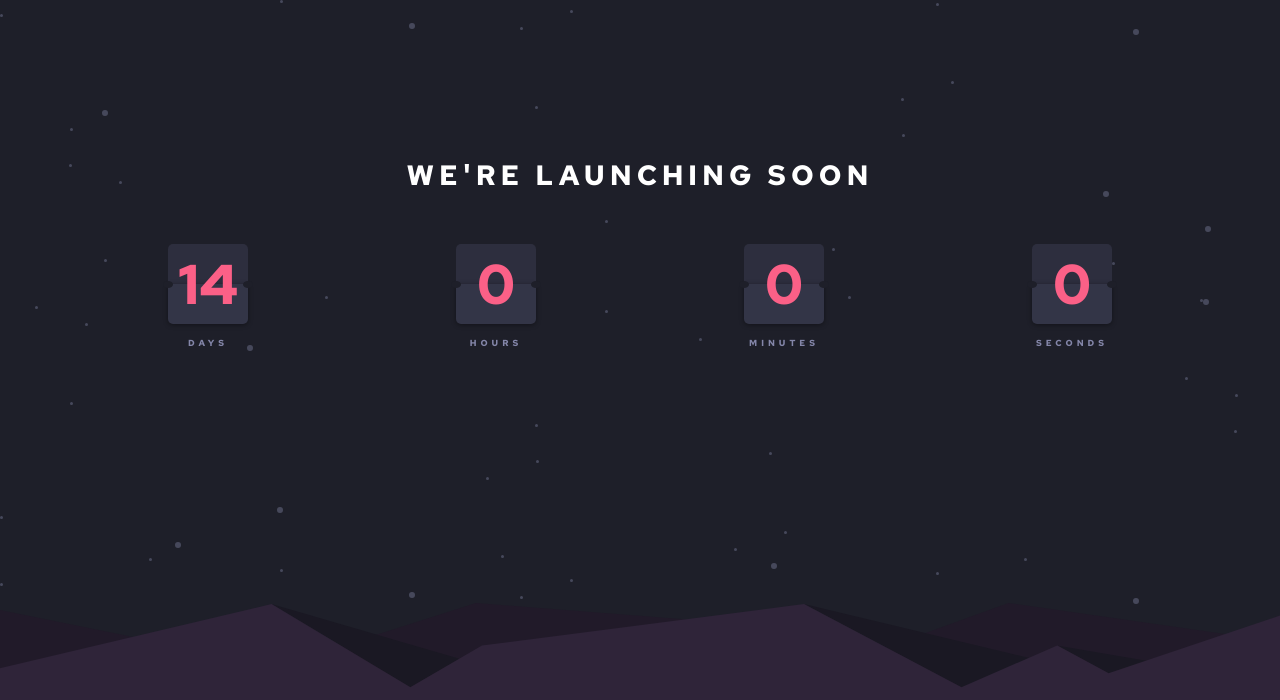
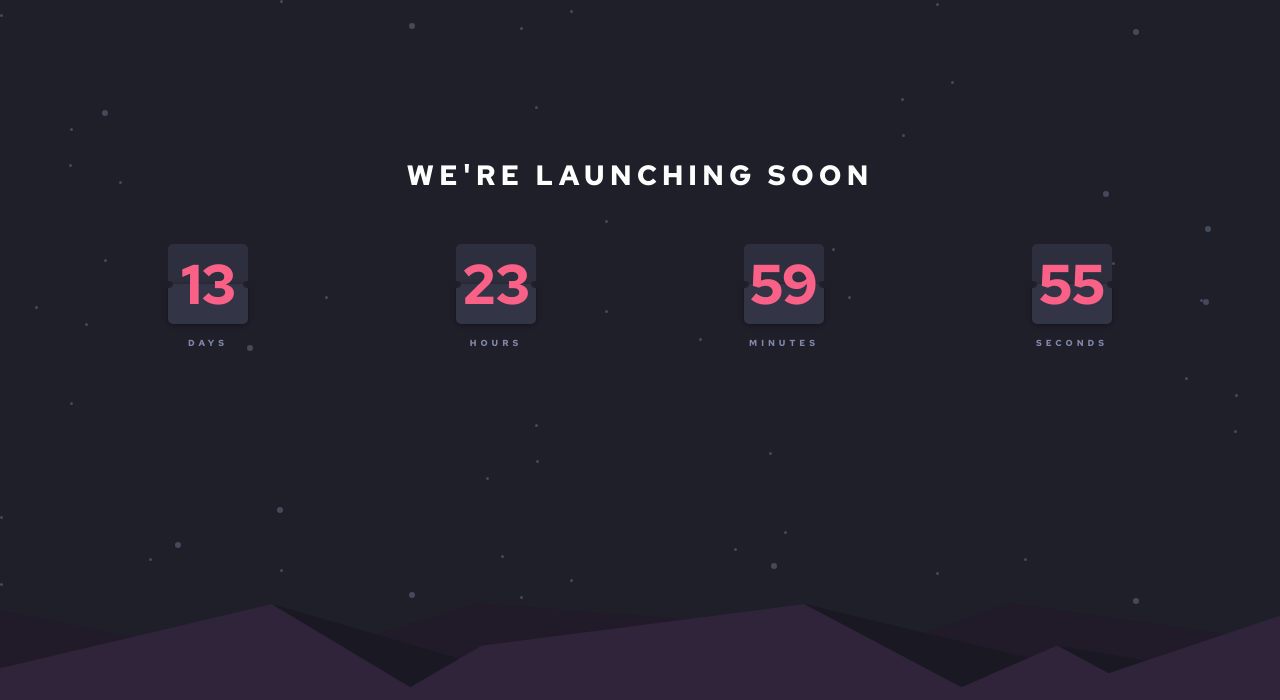
Before and after one commit to Rex-xx-glitch/launchTimer, a plain HTML site: page index.html in a window 1280 px wide. Shown: the top 700 px of the page. Drawn offline with Linux system fonts and the light colour scheme.

Commit message:
add basic functionality without animation

```diff
--- a/index.html
+++ b/index.html
@@ -64,6 +64,8 @@
 
       <img src="images/pattern-hills.svg" alt="hill" class="hill" />
     </div>
-    <script src="scripts/main.js"></script>
+    <script type="module" src="scripts/helper.js"></script>
+    <script type="module" src="scripts/main.js"></script>
+
   </body>
 </html>
--- /dev/null
+++ b/scripts/helper.js
@@ -0,0 +1,22 @@
+
+export function getEl(time){
+    return document.querySelector(`.${time} .value`);
+}
+
+export function getDays(sec){
+    return Math.floor(sec / (24 * 60 * 60));
+}
+
+export function getHours(sec){
+    const remainingSec = sec - getDays(sec) * 24 * 60 * 60;
+    return Math.floor(remainingSec / (60 * 60));
+}
+
+export function getMinutes(sec){
+    const remainingSec = sec - getDays(sec) * 24 * 60 * 60 - getHours(sec) * 60 * 60;
+    return Math.floor(remainingSec / 60);
+}
+
+export function getSeconds(sec){
+    return sec - getDays(sec) * 24 * 60 * 60 - getHours(sec) * 60 * 60 - getMinutes(sec) * 60;
+}
--- a/scripts/main.js
+++ b/scripts/main.js
@@ -0,0 +1,38 @@
+import { getEl, getDays, getHours, getMinutes, getSeconds } from "./helper.js";
+
+let launchTime = 14 * 24 * 60 * 60; //in seconds
+const DaysEl = getEl("days");
+const HoursEl = getEl("hours");
+const MinutesEl = getEl("minutes");
+const SecondsEl = getEl("seconds");
+
+function tick() {
+  launchTime -= 1;
+
+  const days = getDays(launchTime);
+  const hours = getHours(launchTime);
+  const minutes = getMinutes(launchTime);
+  const seconds = getSeconds(launchTime);
+
+  if (DaysEl.innerHTML !== String(days)) {
+    DaysEl.innerHTML = days;
+    //animate(DaysEl);
+  }
+
+  if (HoursEl.innerHTML !== String(hours)) {
+    HoursEl.innerHTML = hours;
+    //animate(HoursEl);
+  }
+
+  if (MinutesEl.innerHTML !== String(minutes)) {
+    MinutesEl.innerHTML = minutes;
+    //animate(MinutesEl);
+  }
+
+  if (SecondsEl.innerHTML !== String(seconds)) {
+    SecondsEl.innerHTML = seconds;
+    //animate(SecondsEl);
+  }
+}
+
+setInterval(tick, 1000);
```
